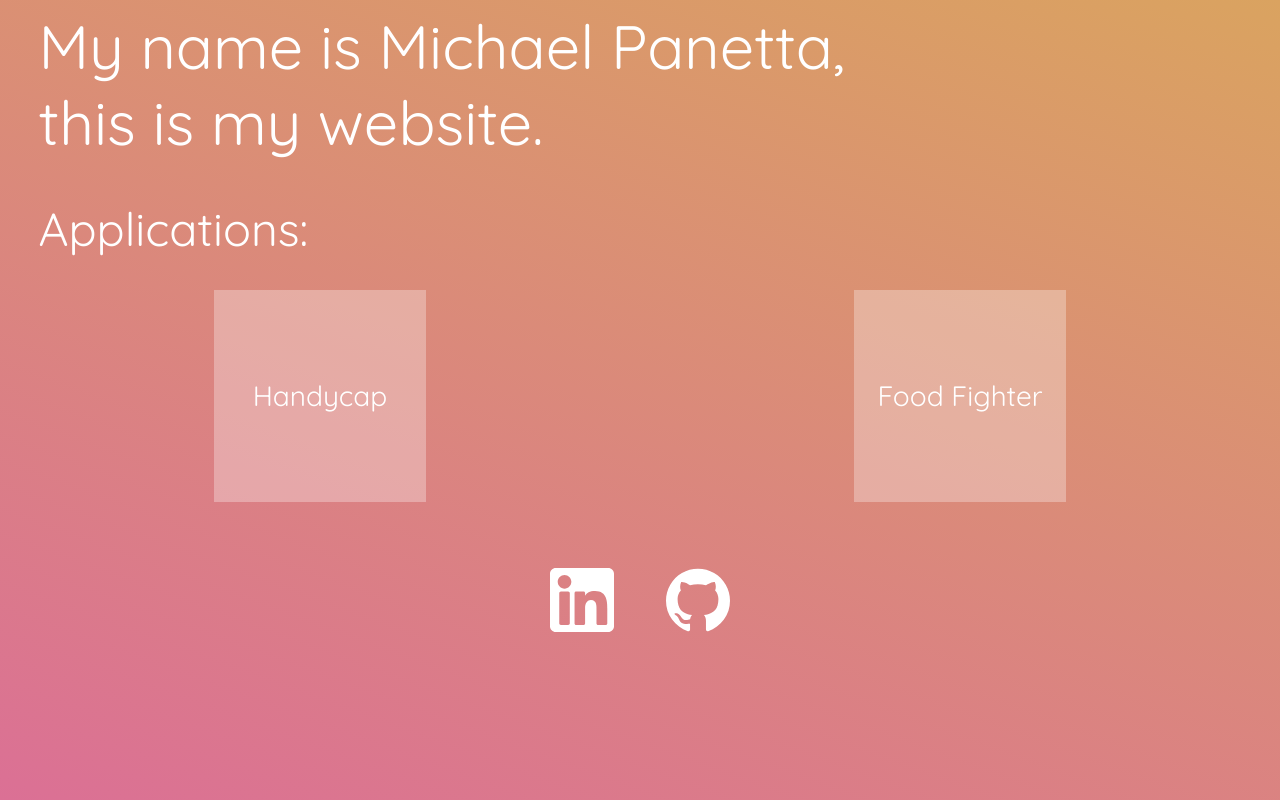
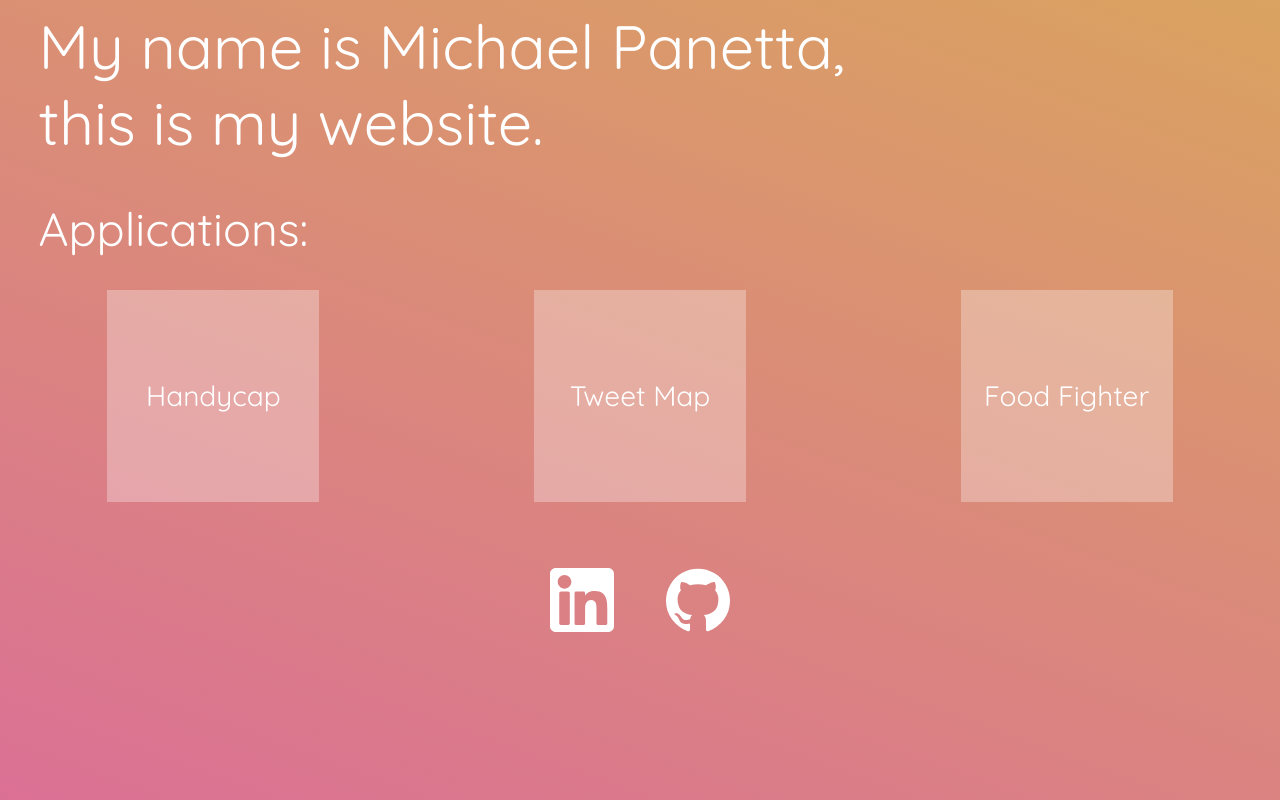
Before and after one commit to panetters/personal-site, a React (Create React App) app: page / in a window 1280 px wide. Built offline with nearby package versions, Linux system fonts and the light colour scheme.

Commit message:
added link, fixed detail padding

```diff
--- a/src/data/appdata.js
+++ b/src/data/appdata.js
@@ -1,12 +1,17 @@
 const appdata = [
   {
     name: 'Handycap',
-    detail: 'Golf handicap tracker',
+    detail: 'Golf handicap calculator and tracker',
     link: 'https://handycap.herokuapp.com'
   },
   {
+    name: 'Tweet Map',
+    detail: 'Heatmap of the U.S. based on Twitter keywords',
+    link: 'https://heattweet.herokuapp.com'
+  },
+  {
     name: 'Food Fighter',
-    detail: 'Choose a restaurant with friends',
+    detail: 'Application to choose a restaurant with friends',
     link: 'https://food-fighter.herokuapp.com'
   },
 ];
--- a/src/styles/App.css
+++ b/src/styles/App.css
@@ -78,6 +78,7 @@ html {
 }
 
 .app-detail-back {
+  padding: calc(7.5px + 4vw) 0;
   font-family: Quicksand;
   font-size: calc(3px + 1.5vw);
   transform: rotateY(180deg);
```
